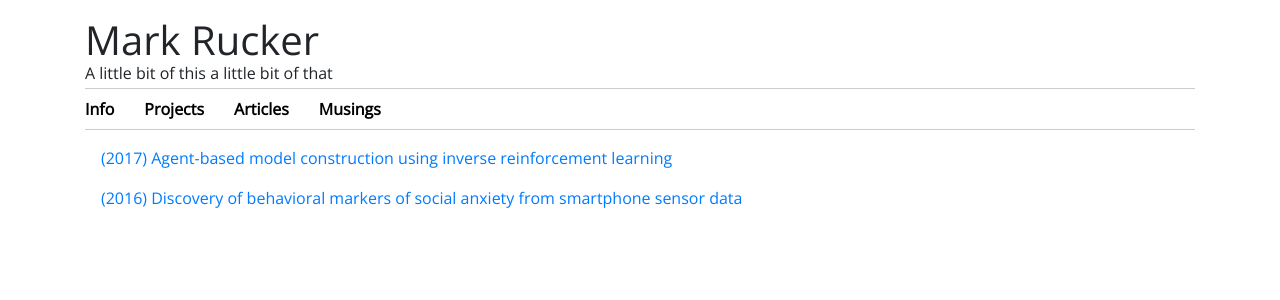
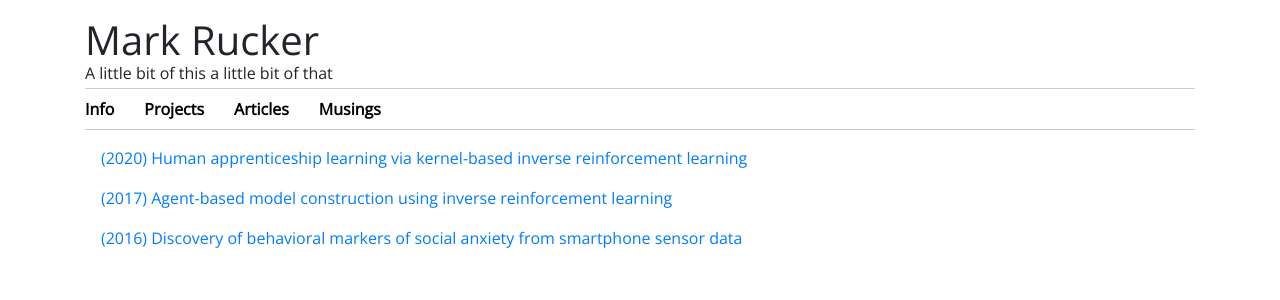
Before and after one commit to mrucker/mrucker.github.io, a Jekyll site: the page built from pages/articles.html, in a window 1280 px wide. Shown: the top 300 px of the page. Built offline with Jekyll 4.4.1, drawn with Linux system fonts in a browser that asks for light colours.

```diff
--- a/_data/publications.yml
+++ b/_data/publications.yml
@@ -1,7 +1,11 @@
-- title      : (2017) Agent-based model construction using inverse reinforcement learning
-  url        : https://ieeexplore.ieee.org/abstract/document/8247872
-  position   : 1
+- title    : (2020) Human apprenticeship learning via kernel-based inverse reinforcement learning
+  url      : https://arxiv.org/abs/2002.10904
+  position : 3
 
-- title      : (2016) Discovery of behavioral markers of social anxiety from smartphone sensor data
-  url        : https://dl.acm.org/citation.cfm?id=3089343
-  position   : 2
+- title    : (2017) Agent-based model construction using inverse reinforcement learning
+  url      : https://ieeexplore.ieee.org/abstract/document/8247872
+  position : 2
+
+- title    : (2016) Discovery of behavioral markers of social anxiety from smartphone sensor data
+  url      : https://dl.acm.org/citation.cfm?id=3089343
+  position : 1
--- a/pages/articles.html
+++ b/pages/articles.html
@@ -5,7 +5,7 @@ permalink: /articles/
 nav_index: 3
 ---
 
- {% assign publications = site.data.publications | sort: 'position' %}
+ {% assign publications = site.data.publications | sort: 'position' | reverse %}
  <ul class="top-list">
  {% for publication in publications %}
    <li>
```
